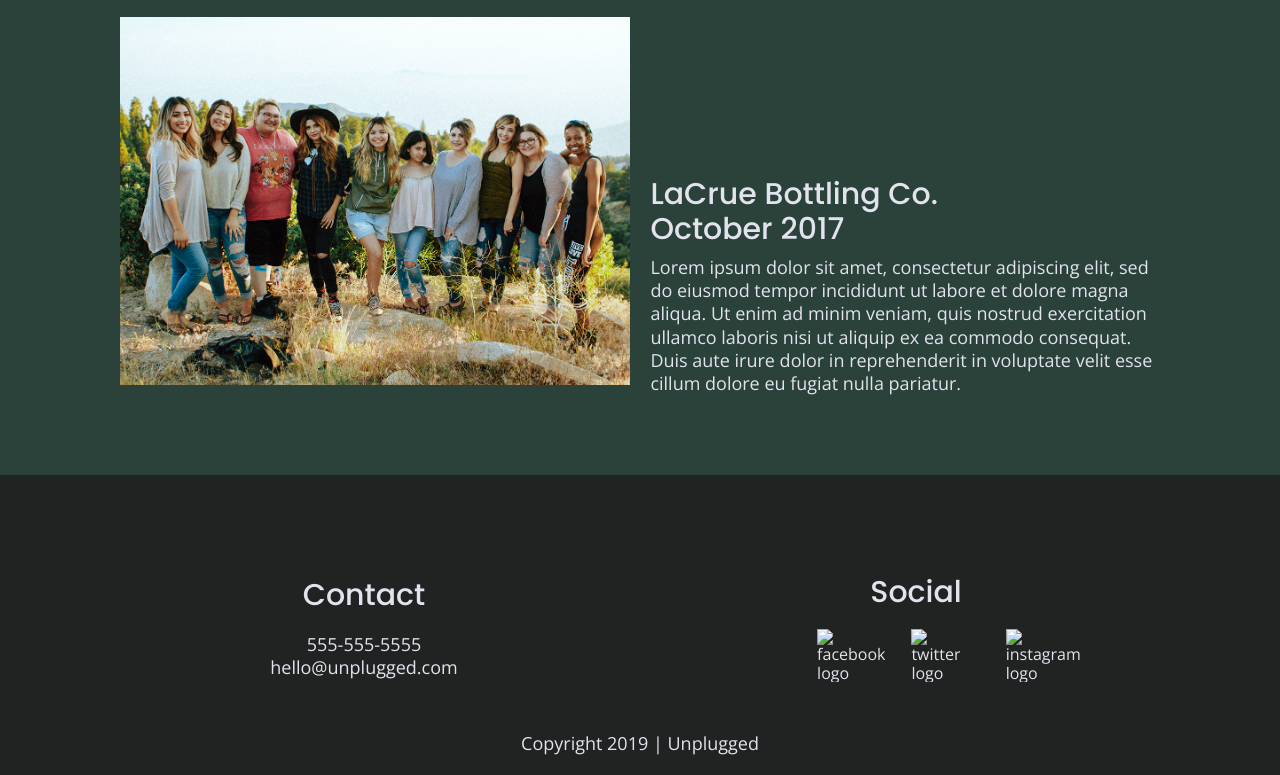
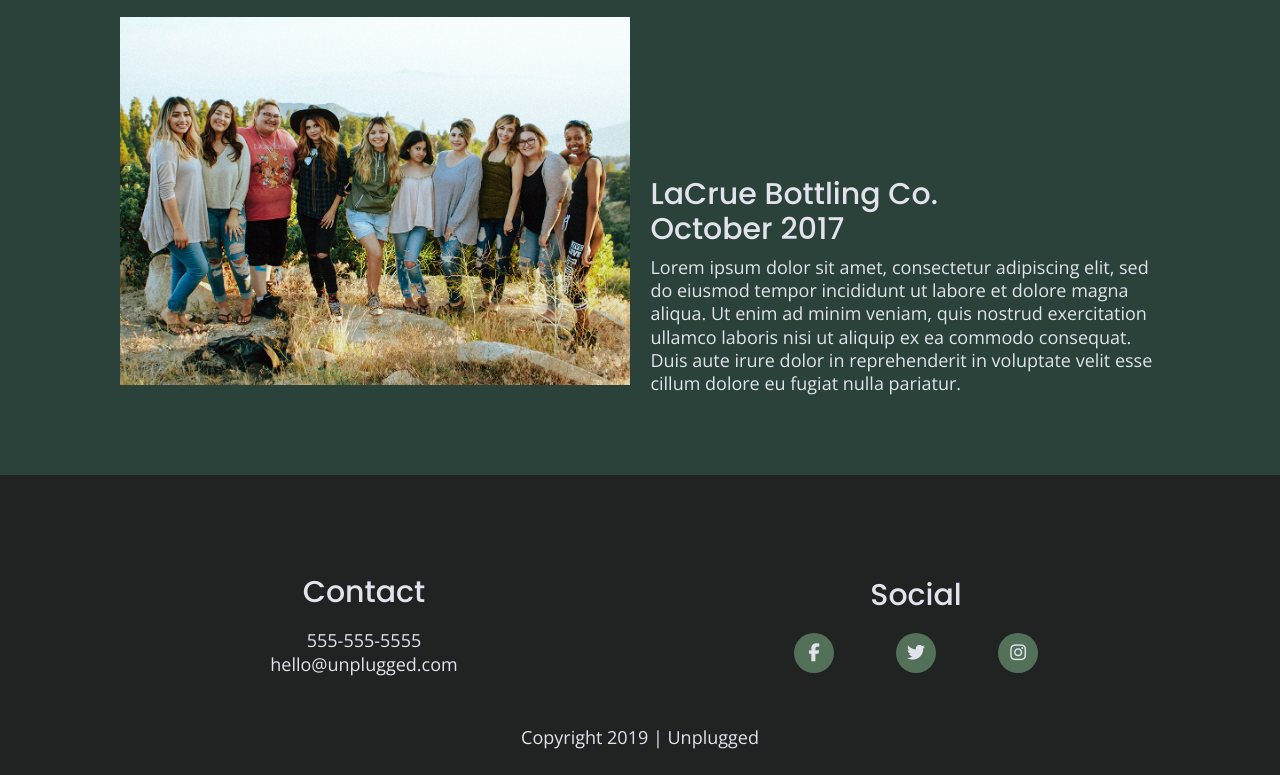
Before and after one commit to k-packwood/unplugged, a website built with Parcel: page index.html in a window 1280 px wide. Shown: the part 2336-3111 px from the top of the page. Built offline with nearby package versions, Linux system fonts and the light colour scheme.

Commit message:
Added icons

```diff
--- a/css/main.css
+++ b/css/main.css
@@ -237,10 +237,18 @@ footer .content-wrapper {}
 }
 
 .social-icons a {
-  width: 2.5%;
+  width: 2.5rem;
+  height: 2.5rem;
+  background-color: #527158;
+  border-radius: 50%;
+  display: flex;
+  align-items: center;
+  justify-content: center;
 }
 
-.social-icons a img {}
+.social-icons i {
+  font-size: 1.125rem;
+}
 
 .copyright {}
 
--- a/index.html
+++ b/index.html
@@ -154,9 +154,15 @@
 
       <div class="social-icons">
         <h3>Social</h3>
-        <a href="#"><img src="" alt="facebook logo"></a>
-        <a href="#"><img src="" alt="twitter logo"></a>
-        <a href="#"><img src="" alt="instagram logo"></a>
+        <a href="#">
+          <i class="fab fa-facebook-f"></i>
+        </a>
+        <a href="#">
+          <i class="fab fa-twitter"></i>
+        </a>
+        <a href="#">
+          <i class="fab fa-instagram"></i>
+        </a>
       </div>
     </div>
 
```
Also changed, not shown: about/index.html (+9 -3 lines), faq/index.html (+9 -3 lines).
